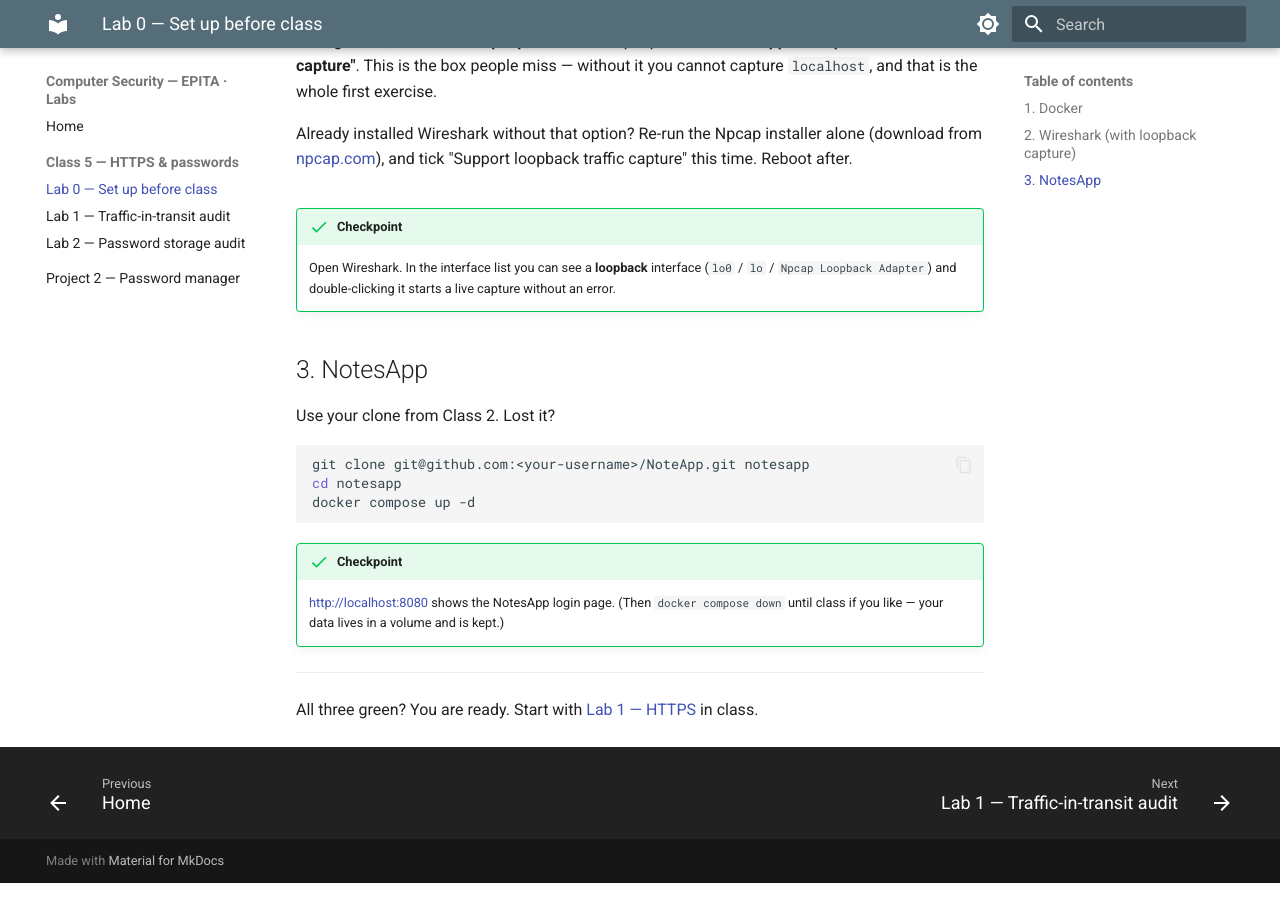
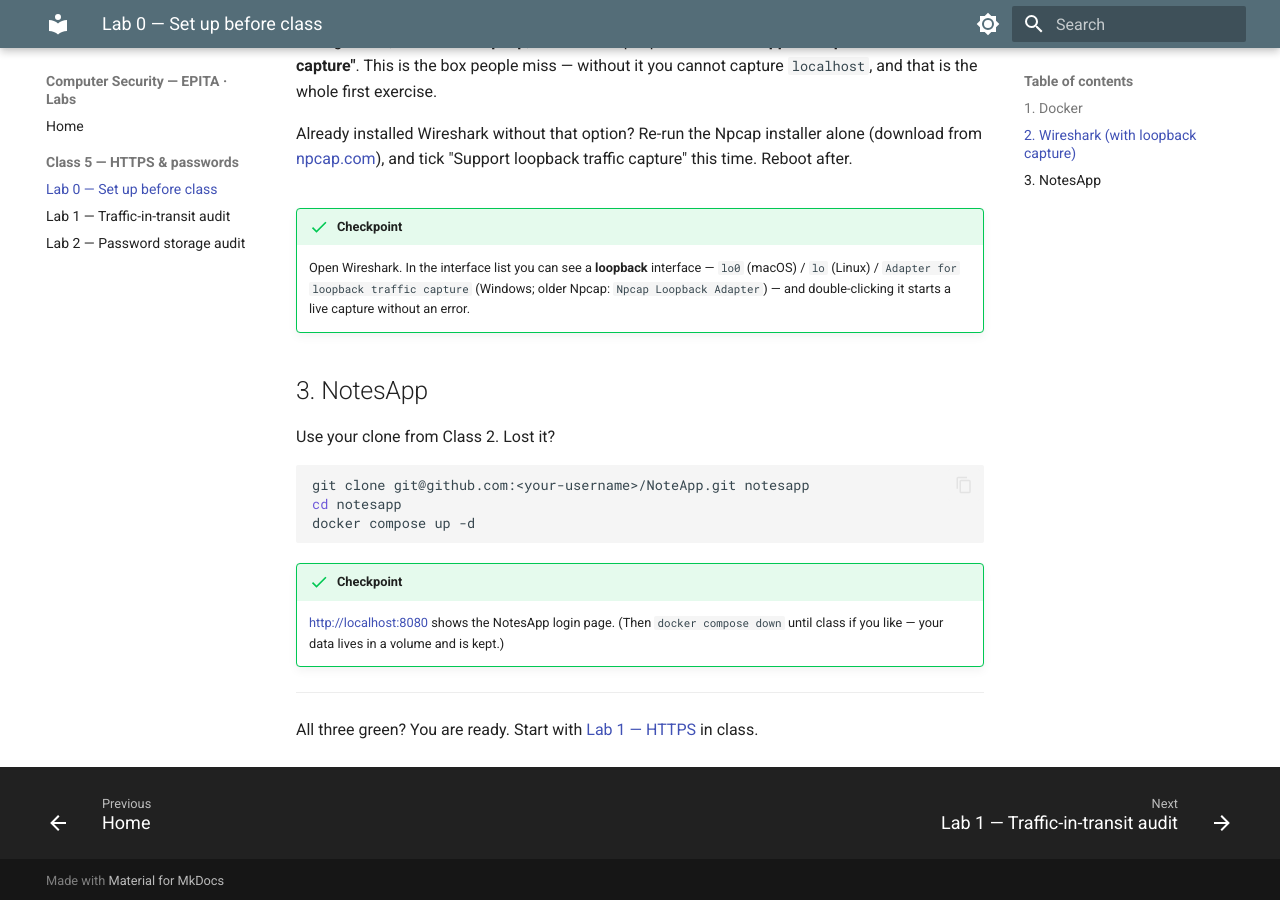
Before and after one commit to KristenPire/epita-security-labs, an MkDocs documentation site: the page built from docs/class5/setup.md, in a window 1280 px wide and 900 px high, scrolled down 813 px. Built offline with MkDocs 1.6.1 and Material for MkDocs 9.7.7, drawn with Linux system fonts in a browser that asks for light colours.

Commit message:
Fix Windows loopback adapter name; deactivate Project 2 for now
- Windows: current Npcap (1.0+) shows 'Adapter for loopback traffic capture',
  not 'Npcap Loopback Adapter' - update all three references (lab, recovery, Lab 0)
- Project 2: remove from nav + index, move brief to project2.draft.md (unpublished)
  until it's ready to launch

Co-Authored-By: Claude Opus 4.8 <noreply@anthropic.com>

```diff
--- a/docs/class5/setup.md
+++ b/docs/class5/setup.md
@@ -48,8 +48,9 @@ Install from [wireshark.org/download](https://www.wireshark.org/download.html).
     Log out and back in. Your loopback interface is `lo`.
 
 !!! success "Checkpoint"
-    Open Wireshark. In the interface list you can see a **loopback** interface (`lo0` / `lo` /
-    `Npcap Loopback Adapter`) and double-clicking it starts a live capture without an error.
+    Open Wireshark. In the interface list you can see a **loopback** interface — `lo0` (macOS) / `lo`
+    (Linux) / `Adapter for loopback traffic capture` (Windows; older Npcap: `Npcap Loopback Adapter`)
+    — and double-clicking it starts a live capture without an error.
 
 ## 3. NotesApp
 
--- a/mkdocs.yml
+++ b/mkdocs.yml
@@ -47,4 +47,3 @@ nav:
       - "Lab 0 — Set up before class": class5/setup.md
       - "Lab 1 — Traffic-in-transit audit": class5/https-lab.md
       - "Lab 2 — Password storage audit": class5/password-audit.md
-  - "Project 2 — Password manager": project2.md
```
Also changed, not shown: docs/class5/https-lab.md (+7 -4 lines), docs/index.md (+0 -4 lines), project2.draft.md (renamed from docs/project2.md).
